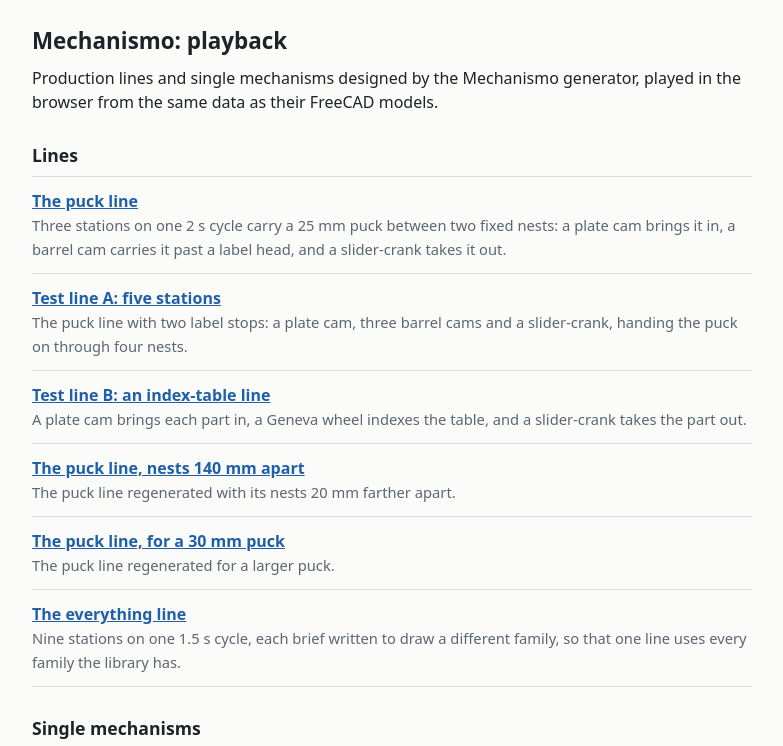
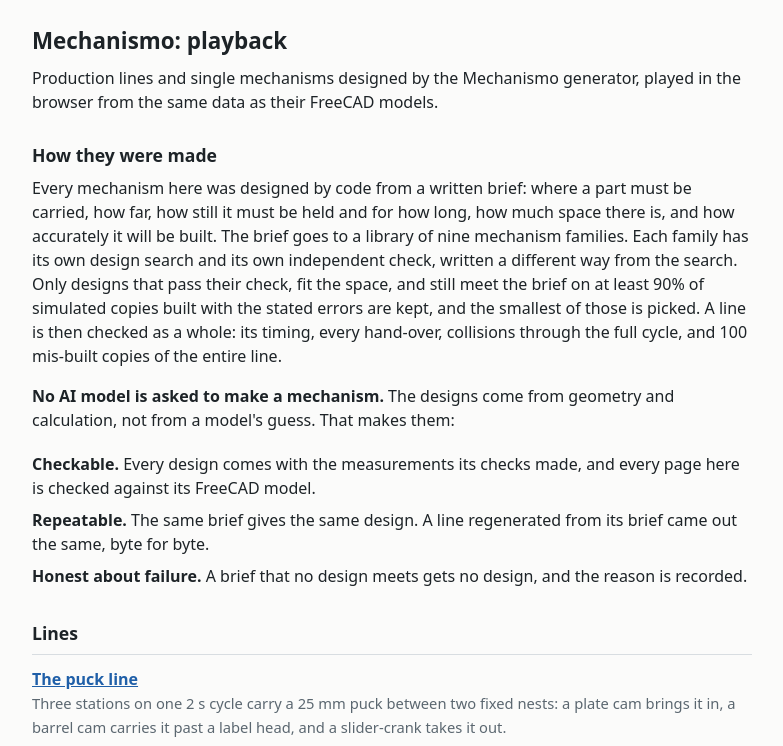
Before and after one commit to Mechanismo-AI/playback, a plain HTML site: page index.html in a window 1280 px wide. Shown: the top 746 px of the page, without its empty margins (248-1031 px from the left). Drawn offline with Linux system fonts and the light colour scheme.

Commit message:
The index says how the mechanisms were made
Co-Authored-By: Claude Opus 5.5 <noreply@anthropic.com>
Claude-Session: https://claude.ai/code/session_01CUVYL1YHVdnzici4zRvLtE

```diff
--- a/index.html
+++ b/index.html
@@ -15,6 +15,7 @@ p { margin: 0 0 16px; }
 ul { list-style: none; padding: 0; margin: 0; border-top: 1px solid var(--rule); }
 li { padding: 12px 0; border-bottom: 1px solid var(--rule); }
 a { color: #1f5fa8; font-weight: 600; }
+.points { border-top: none; margin: 0 0 16px; } .points li { border-bottom: none; padding: 4px 0; }
 </style>
 </head>
 <body>
@@ -22,6 +23,25 @@ a { color: #1f5fa8; font-weight: 600; }
 <h1>Mechanismo: playback</h1>
 <p>Production lines and single mechanisms designed by the Mechanismo generator, played in the browser from the same
 data as their FreeCAD models.</p>
+
+<h2>How they were made</h2>
+<p>Every mechanism here was designed by code from a written brief: where a part must be carried, how far, how still
+it must be held and for how long, how much space there is, and how accurately it will be built. The brief goes to a
+library of nine mechanism families. Each family has its own design search and its own independent check, written a
+different way from the search. Only designs that pass their check, fit the space, and still meet the brief on at
+least 90% of simulated copies built with the stated errors are kept, and the smallest of those is picked. A line is
+then checked as a whole: its timing, every hand-over, collisions through the full cycle, and 100 mis-built copies of
+the entire line.</p>
+<p><strong>No AI model is asked to make a mechanism.</strong> The designs come from geometry and calculation, not
+from a model's guess. That makes them:</p>
+<ul class="points">
+<li><strong>Checkable.</strong> Every design comes with the measurements its checks made, and every page here is
+checked against its FreeCAD model.</li>
+<li><strong>Repeatable.</strong> The same brief gives the same design. A line regenerated from its brief came out the
+same, byte for byte.</li>
+<li><strong>Honest about failure.</strong> A brief that no design meets gets no design, and the reason is
+recorded.</li>
+</ul>
 
 <h2>Lines</h2>
 <ul>
```
